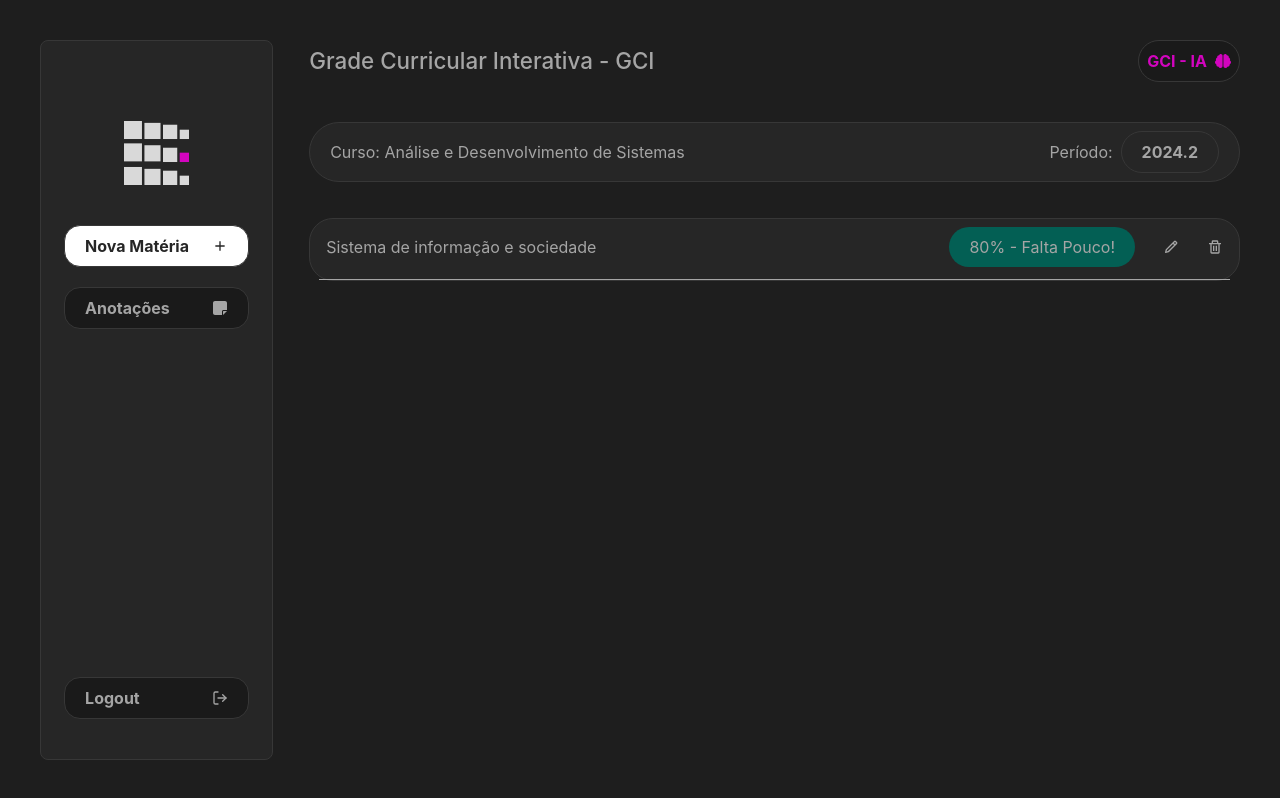
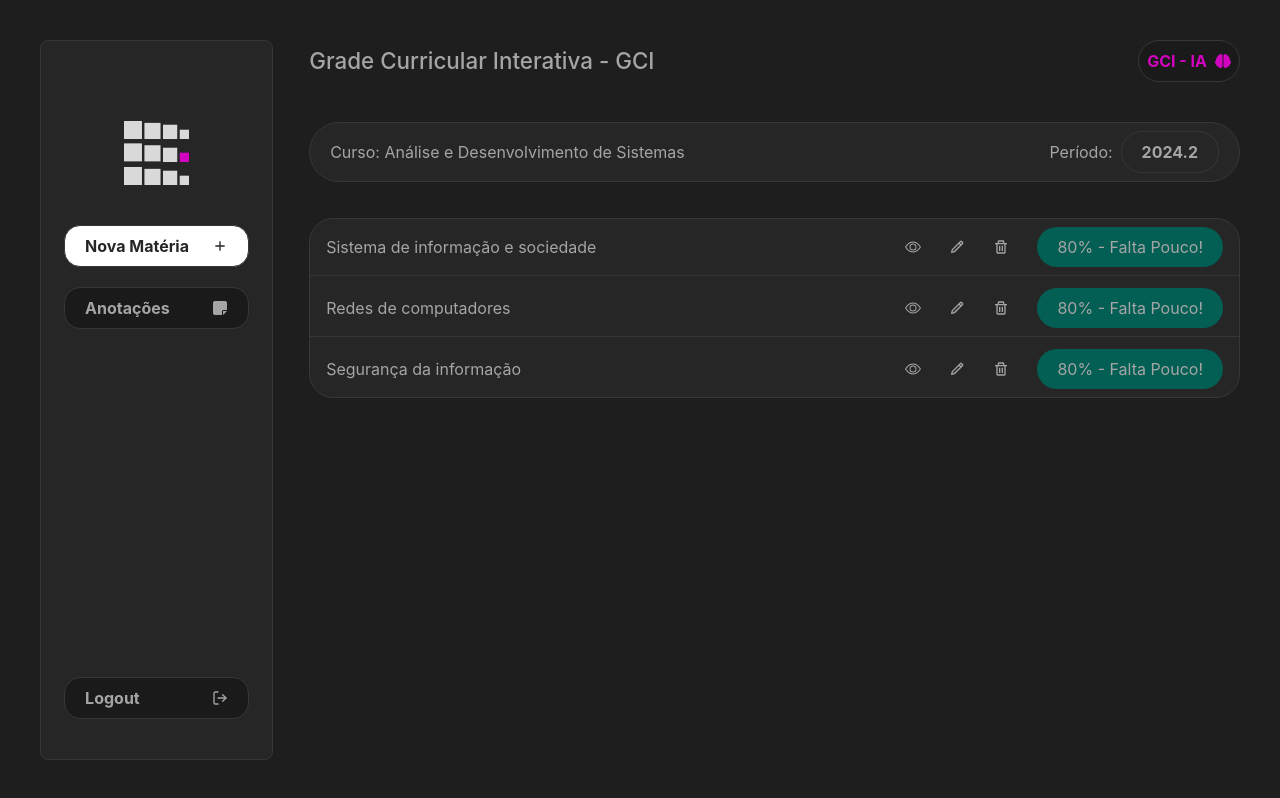
Before and after one commit to SantosDiv/gci-gerenciador-interativo, a React (Vite) app: page / in a window 1280 px wide. Both pictures are taken after typing "Sample", "Sample123" into the empty fields and a click on the button "Entrar". Built offline with nearby package versions, Linux system fonts and the light colour scheme; no server answers.

Commit message:
chore: criando componente de materia

```diff
--- /dev/null
+++ b/src/components/Discipline.tsx
@@ -0,0 +1,20 @@
+import { BiPencil, BiTrash } from "react-icons/bi";
+import { BsEye } from "react-icons/bs";
+
+interface DisciplineProps {
+  title: string;
+}
+
+export default function Discipline({ title }:DisciplineProps) {
+  return (<article className="flex justify-between p-2 px-4 items-center border-grayGCI-500 border-b-[1px] last:border-none hover:bg-grayGCI-700 hover:first:rounded-t-3xl hover:last:rounded-b-3xl">
+    <h4>{title}</h4>
+    <div className="flex items-center gap-7">
+      <button><BsEye/></button>
+      <button><BiPencil/></button>
+      <button><BiTrash/></button>
+      <div className="bg-greeGCI-600 py-2 px-5 rounded-full">
+        <span>{80}% - Falta Pouco!</span>
+      </div>
+    </div>
+  </article>)
+}
--- a/src/pages/Dashboard/Home.tsx
+++ b/src/pages/Dashboard/Home.tsx
@@ -1,3 +1,4 @@
+import Discipline from "@/components/Discipline";
 import { BiPencil, BiTrash } from "react-icons/bi";
 export default function Home() {
   return (
@@ -10,17 +11,9 @@ export default function Home() {
         </div>
       </section>
       <section className="bg-grayGCI-800 border-grayGCI-500 border-[1px] w-full rounded-3xl flex flex-col text-grayGCI-200 gap-1">
-        <article className="flex justify-between p-2 px-4 items-center cursor-pointer hover:bg-grayGCI-700 hover:rounded-t-3xl">
-          <h4>Sistema de informação e sociedade</h4>
-          <div className="flex items-center gap-7">
-            <div className="bg-greeGCI-600 py-2 px-5 rounded-full">
-              <span>{80}% - Falta Pouco!</span>
-            </div>
-            <button><BiPencil/></button>
-            <button><BiTrash/></button>
-          </div>
-        </article>
-        <hr className="w-[98%] m-auto border-grayGCI-200"/>
+        <Discipline title="Sistema de informação e sociedade"/>
+        <Discipline title="Redes de computadores"/>
+        <Discipline title="Segurança da informação"/>
       </section>
     </main>
   )
```
